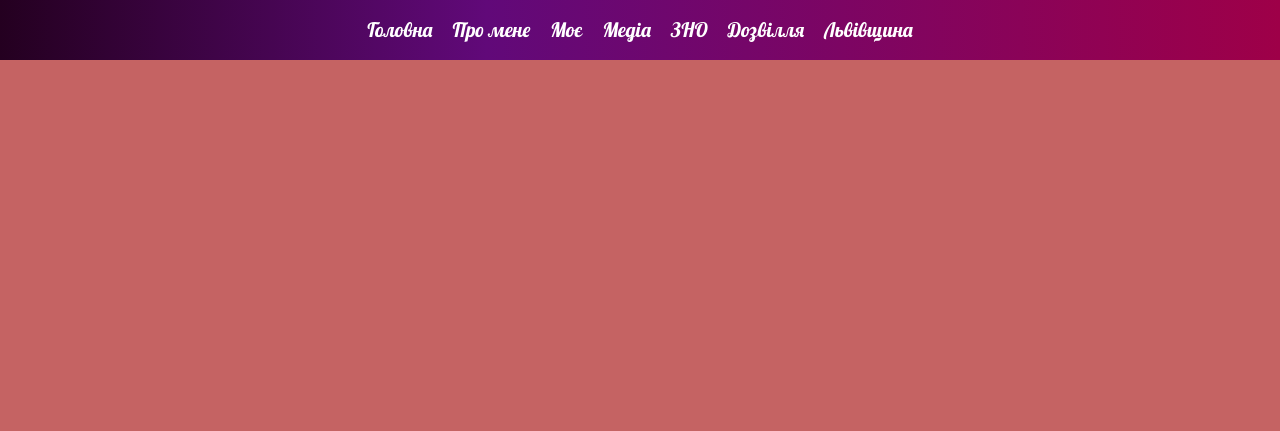
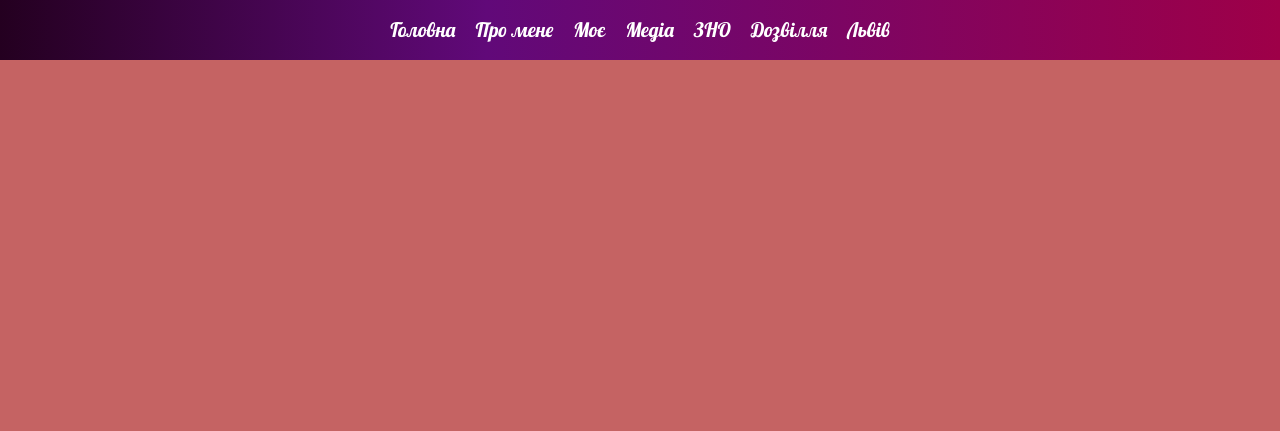
Before and after one commit to ivanh1ynka/Viktoria, a plain HTML site: page index.html in a window 1280 px wide. Shown: the top 431 px of the page. Drawn offline with Linux system fonts and the light colour scheme; a script that the page names is missing; a web font is replaced by a local one.

Commit message:
Add files via upload

```diff
--- a/index.html
+++ b/index.html
@@ -42,7 +42,7 @@
 						<a href="#leisure" class="header__link" data-scroll>Дозвілля</a>
 					</li>
 					<li class="header__item">
-						<a href="#lviv" class="header__link" data-scroll>Львівщина</a>
+						<a href="#lviv" class="header__link" data-scroll>Львів</a>
 					</li>
 				</ul>
 			</div>
```
